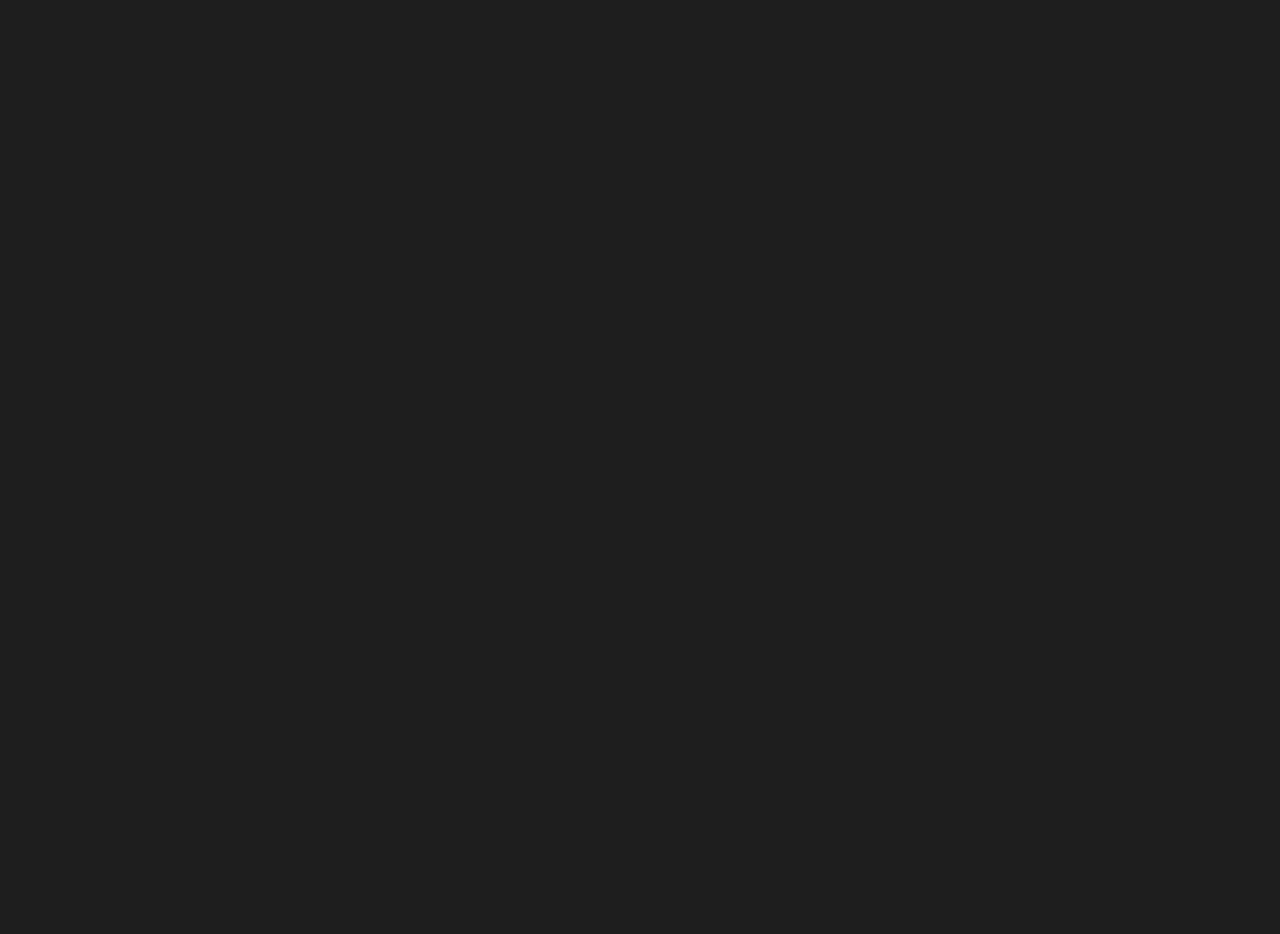
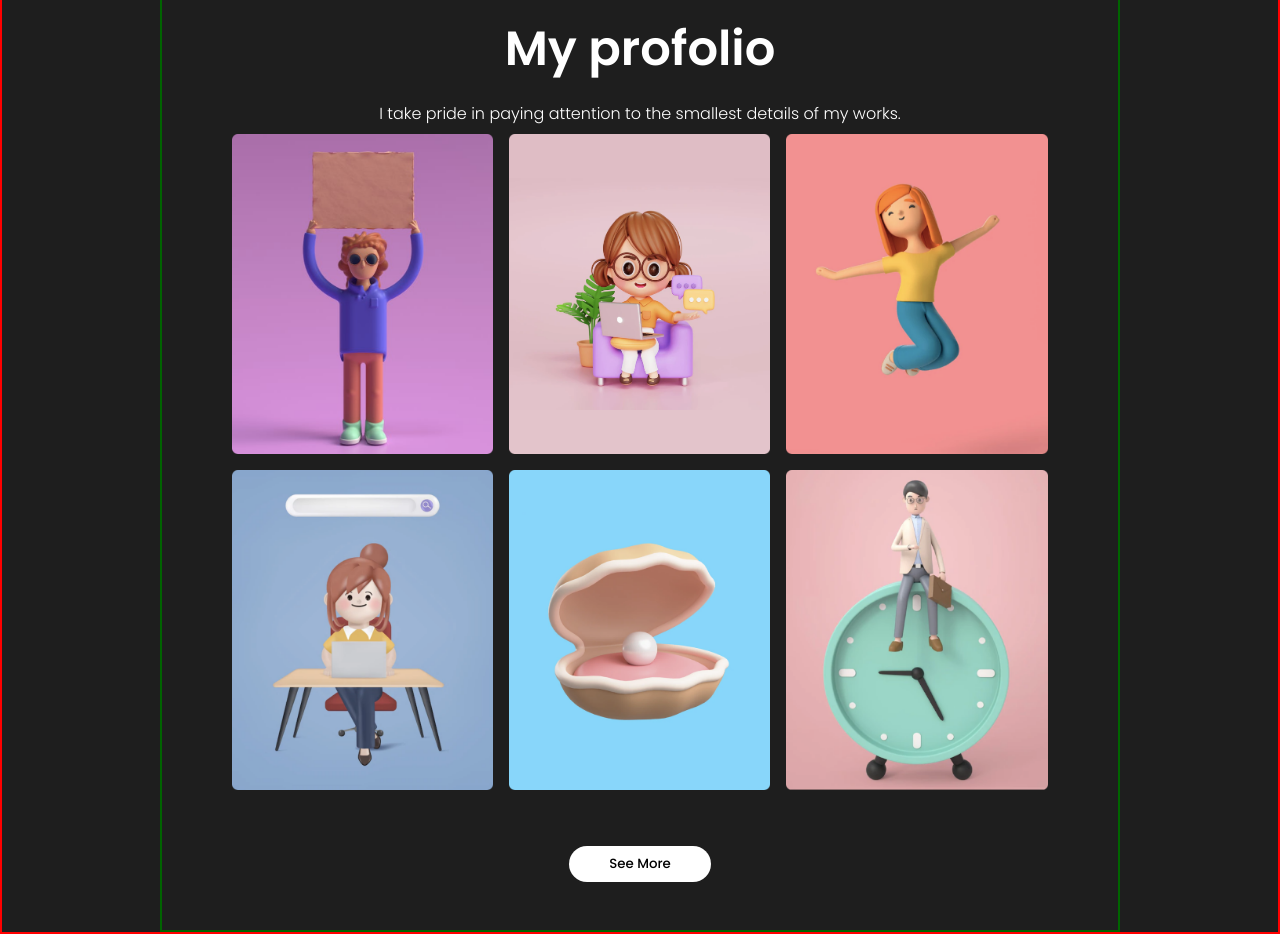
Before and after one commit to pacificsun/profile, a React (Create React App) app: page / in a window 1280 px wide. Shown: the part 1480-2414 px from the top of the page. Before the commit the page ends 1477 px from the top, so only its background shows below. Built offline with nearby package versions, Linux system fonts and the light colour scheme.

Commit message:
my works done

```diff
--- a/src/App.js
+++ b/src/App.js
@@ -2,6 +2,7 @@
 import Navbar from './components/NavBar/navbar';
 import Intro from './components/Intro/intro'
 import Skills from './components/Skills/skills';
+import Works from './components/Works/works';
 
 function App() {
   return (
@@ -9,6 +10,7 @@
       <Navbar />
       <Intro/>
       <Skills/>
+      <Works />
     </div>
   );
 }
--- /dev/null
+++ b/src/components/Works/works.css
@@ -0,0 +1,51 @@
+#works{
+    border: 2px solid darkgreen;
+    min-height: calc(100vh - 4rem);
+    width: 100vw;
+    max-width: 60rem;
+    display: flex;
+    flex-direction: column;
+    align-items: center;
+    justify-content: center;
+    margin: 0 auto;
+    text-align: center;
+    padding: 0 1rem;
+}
+
+.worksTitle{
+    margin: 1rem 0;
+    font-size: 3rem;
+}
+.worksDesc{
+    font-weight: 300;
+    font-size: 1rem;
+    max-width: 45rem;
+}
+
+.worksImgs{
+    display: flex;
+    align-items: center;
+    justify-content: center;
+    width: 100vw;
+    max-width:65rem;
+    flex-wrap: wrap;
+}
+
+.worksImg{
+    object-fit: cover;
+    height: 20rem;
+    margin: 0.5rem;
+}
+.workBtn{
+    padding: 0.5rem 2.5rem;
+    border: none;
+    background: white;
+    border-radius: 2rem;
+    margin: 3rem 0;
+}
+
+@media screen and (max-width:585px)  {
+    .workImg{
+        height: 48vw;
+    }
+}
--- /dev/null
+++ b/src/components/Works/works.jsx
@@ -0,0 +1,32 @@
+import React from "react";
+
+import './works.css'
+
+import Portfolio1 from '../../assets/portfolio-1.png';
+import Portfolio2 from '../../assets/portfolio-2.png';
+import Portfolio3 from '../../assets/portfolio-3.png';
+import Portfolio4 from '../../assets/portfolio-4.png';
+import Portfolio5 from '../../assets/portfolio-5.png';
+import Portfolio6 from '../../assets/portfolio-6.png';
+
+
+
+const Works = ()=>{
+    return(
+        <section id="works">
+            <h2 className="worksTitle">My profolio</h2>
+            <span className="worksDesc">I take pride in paying attention to the smallest details of my works.</span>
+            <div className="worksImgs">
+                <img src={Portfolio1} alt="Portfolio1" className="worksImg"/>
+                <img src={Portfolio2} alt="Portfolio2" className="worksImg"/>
+                <img src={Portfolio3} alt="Portfolio3" className="worksImg"/>
+                <img src={Portfolio4} alt="Portfolio4" className="worksImg"/>
+                <img src={Portfolio5} alt="Portfolio5" className="worksImg"/>
+                <img src={Portfolio6} alt="Portfolio6" className="worksImg"/>
+            </div>
+            <button className="workBtn">See More</button>
+        </section>
+    );
+}
+
+export default Works
```
